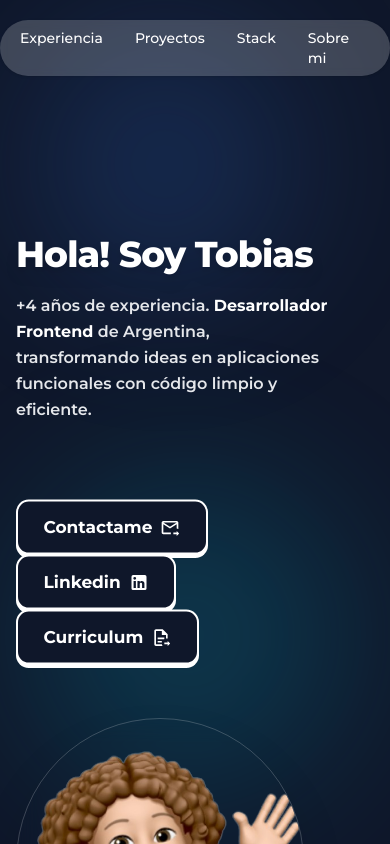
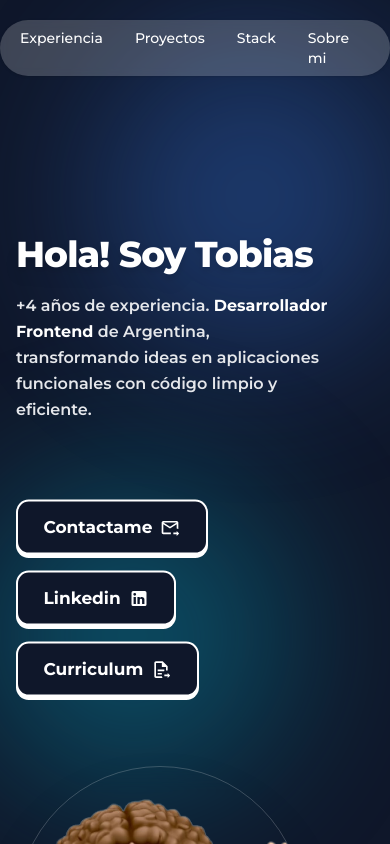
Before and after one commit to tobiassanmartindev/porfolio, a Vue app: page / in a window 390 px wide. Shown: the top 844 px of the page. Built offline with nearby package versions, Linux system fonts and the light colour scheme.

Commit message:
responsive

```diff
--- a/src/components/AboutMe.vue
+++ b/src/components/AboutMe.vue
@@ -2,14 +2,14 @@
   <div id="sobremi"></div>
 
   <div class="font-bold text-2xl text-center mt-40 text-white">Sobre mí</div>
-  <div class="lg:flex md:flex sm:grid lg:max-w-[1000px] lg:mx-auto mr-3 mb-20">
+  <div class="flex lg:max-w-[1000px] lg:mx-auto mr-3 mb-20">
     <div class="grid grid-cols-12 gap-4 mt-12 lg:px-0 md:px-0 sm:px-3">
-      <div class="col-span-4">
+      <div class="col-span-12 lg:col-span-4">
         <div class="flex-none w-72 lg:mr-6 lg:mx-5 sm:mr-auto sm:mx-auto mx-auto pb-12">
           <img src="../../public/pc.png" alt="computadora" class="w-72" />
         </div>
       </div>
-      <div class="col-span-8 mt-5">
+      <div class="col-span-12 lg:col-span-8 mt-5 px-12 lg:px-2 text-xl">
         <p class="text-gray-200">
           Soy Tobías Sanmartín, un
           <span class="font-semibold">desarrollador frontend con más de 4 años de experiencia</span>.
--- a/src/components/FooterSection.vue
+++ b/src/components/FooterSection.vue
@@ -1,9 +1,9 @@
 <template>
-  <footer class="text-white rounded-lg shadow m-4">
+  <footer class="text-white rounded-lg shadow m-4 mt-24">
     <div class="w-full mx-auto max-w-screen-xl p-4 md:flex md:items-center md:justify-between">
       <span class="text-sm text-gray-200 sm:text-center">
-        © 2024 <a href="https://www.linkedin.com/in/tob%C3%ADas-sanmart%C3%ADn-001b74254/" class="hover:underline">Tobías Sanmartín</a>. Casi
-        todos los derechos reservados.
+        © 2024 <a href="https://www.linkedin.com/in/tob%C3%ADas-sanmart%C3%ADn-001b74254/" class="hover:underline">Tobías Sanmartín</a>.
+        Todos los derechos reservados.
       </span>
       <ul class="flex flex-wrap items-center mt-3 text-sm font-medium text-gray-200 sm:mt-0">
         <li>
--- a/src/components/HeroComponent.vue
+++ b/src/components/HeroComponent.vue
@@ -34,7 +34,7 @@ import Meditation from './Meditation.vue'
         <div class="fade-in-up lg:flex md:flex gap-5 mt-20">
           <!-- CONTACTAME -->
           <a href="mailto:tobiassanmartin.work@gmail.com">
-            <button>
+            <button class="mb-4">
               <div class="button_top flex items-center justify-center gap-2">
                 <span>Contactame</span>
                 <svg xmlns="http://www.w3.org/2000/svg" class="w-5 h-5" viewBox="0 0 24 24">
@@ -52,7 +52,7 @@ import Meditation from './Meditation.vue'
             target="_blank"
             href="https://www.linkedin.com/in/tob%C3%ADas-sanmart%C3%ADn-001b74254/"
           >
-            <button class="group">
+            <button class="mb-4 group">
               <span class="button_top flex items-center justify-center gap-2">
                 <span>Linkedin</span>
                 <svg xmlns="http://www.w3.org/2000/svg" class="w-5 h-5" viewBox="0 0 24 24">
@@ -67,7 +67,7 @@ import Meditation from './Meditation.vue'
 
           <!-- CURRICULUM -->
           <a href="/tobias-sanmartin-cv.pdf" download="tobias-sanmartin.pdf">
-            <button class="group">
+            <button class="mb-4 group">
               <span class="button_top flex items-center justify-center gap-2">
                 <span>Curriculum</span>
                 <svg xmlns="http://www.w3.org/2000/svg" class="w-5 h-5" viewBox="0 0 24 24">
--- a/src/components/TecnologiesStack.vue
+++ b/src/components/TecnologiesStack.vue
@@ -1,4 +1,5 @@
 <template>
+    <div class="mx-6">
         <div class="grid lg:w-[800px] mx-auto">
         <div @mouseenter="$emit('menu-hover', true)"
             @mouseleave="$emit('menu-hover', false)">
@@ -161,6 +162,8 @@
         </div>
         </div>
         </div>
+    </div>
+
 </template>
 
 <style scoped>
--- a/src/views/HomeView.vue
+++ b/src/views/HomeView.vue
@@ -56,6 +56,8 @@ onMounted(() => {
         if (!section) return
 
         // Cambiar color y posición suavemente
+        console.log("cambia de seccion");
+
         [circle1, circle2].forEach((c, i) => {
           if (!c) return
           c.style.transition = 'all 1s ease'
@@ -69,14 +71,23 @@ onMounted(() => {
   sections.forEach(s => {
     if (s.ref.value) circleObserver.observe(s.ref.value)
   })
+
+  console.log('Refs detectados al montar:')
+  console.log('heroRef:', heroRef.value)
+  console.log('experienciaRef:', experienciaRef.value)
+  console.log('proyectosRef:', proyectosRef.value)
+  console.log('stackRef:', stackRef.value)
+  console.log('aboutRef:', aboutRef.value)
+  console.log('footerRef:', footerRef.value)
+
 })
 </script>
 
 <template>
   <div class="relative overflow-hidden">
     <!-- Círculos de fondo -->
-    <div ref="circle1Ref" class="fixed fixed-custom top-10 left-10 w-64 h-64 rounded-full -z-10 filter blur-3xl opacity-20"></div>
-    <div ref="circle2Ref" class="fixed fixed-custom bottom-10 right-10 w-80 h-80 rounded-full -z-10 filter blur-3xl opacity-20"></div>
+    <div ref="circle1Ref" class="animate-pulse-slow fixed fixed-custom top-10 left-24 w-80 h-80 rounded-full -z-10"></div>
+    <div ref="circle2Ref" class="animate-pulse-slow fixed fixed-custom bottom-10 right-24 w-80 h-80 rounded-full -z-10"></div>
 
 
     <!-- Navbar -->
@@ -123,7 +134,7 @@ section {
 /* --- Círculos de fondo --- */
 .fixed-custom {
   filter: blur(80px);
-  opacity: 0.2;
+  opacity: 0.3;
   transition: all 1s ease;
 }
 
@@ -133,6 +144,6 @@ section {
   50% { opacity: 0.35; }
 }
 .animate-pulse-slow {
-  animation: pulse-slow 6s ease-in-out infinite;
+  animation: pulse-slow 8s ease-in-out infinite;
 }
 </style>
```
Also changed, not shown: src/components/ProyectosH.vue (+8 -29 lines). Lines whose indentation alone changed are shown as unchanged.
